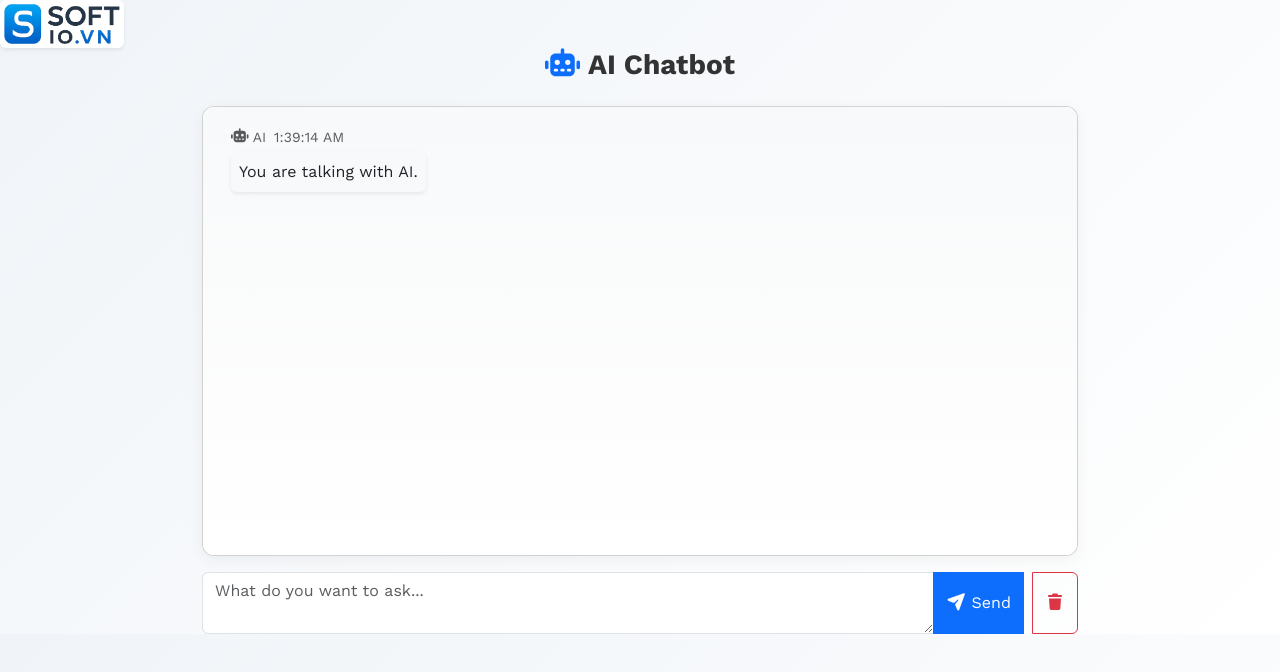
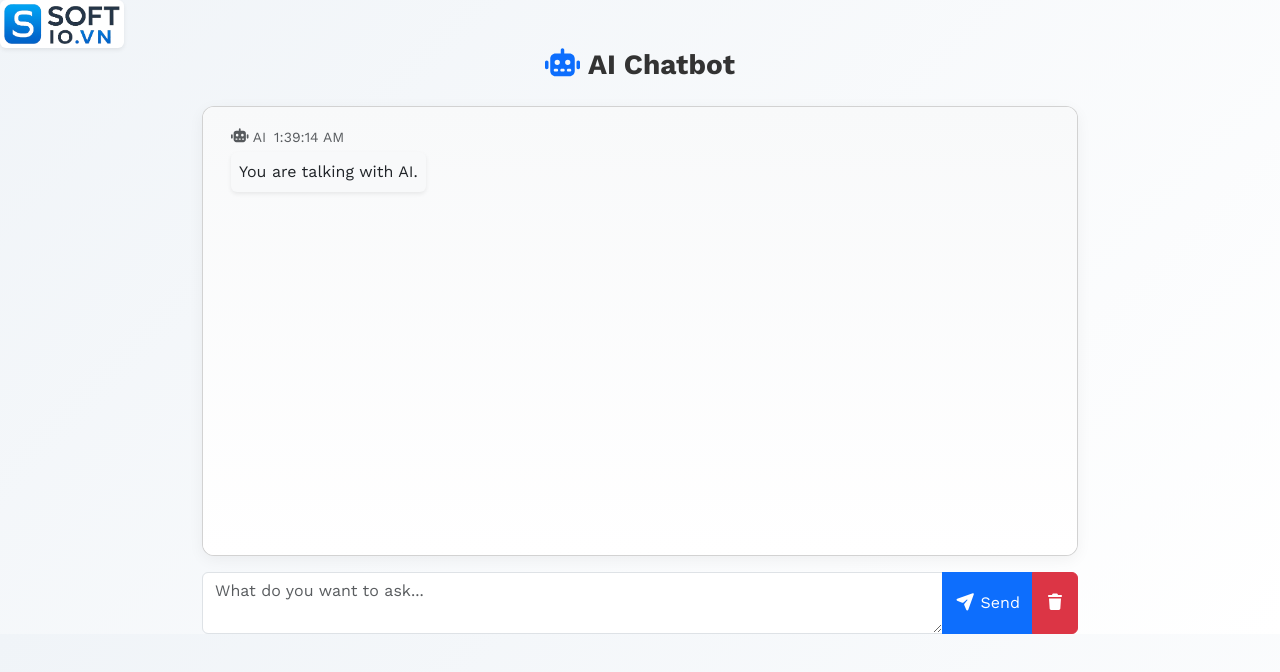
Before and after one commit to tungpham42/geminichat, a React (Create React App) app: page / in a window 1280 px wide. Shown: the top 672 px of the page. Built offline with nearby package versions, Linux system fonts and the light colour scheme.

Commit message:
Update ChatApp.tsx

```diff
--- a/src/ChatApp.tsx
+++ b/src/ChatApp.tsx
@@ -252,10 +252,9 @@ export default function ChatApp(): JSX.Element {
                 )}
               </Button>
               <Button
-                variant="outline-danger"
+                variant="danger"
                 onClick={clearHistory}
                 title="Clear history"
-                className="ms-2"
               >
                 <FontAwesomeIcon icon={faTrash} />
               </Button>
```
